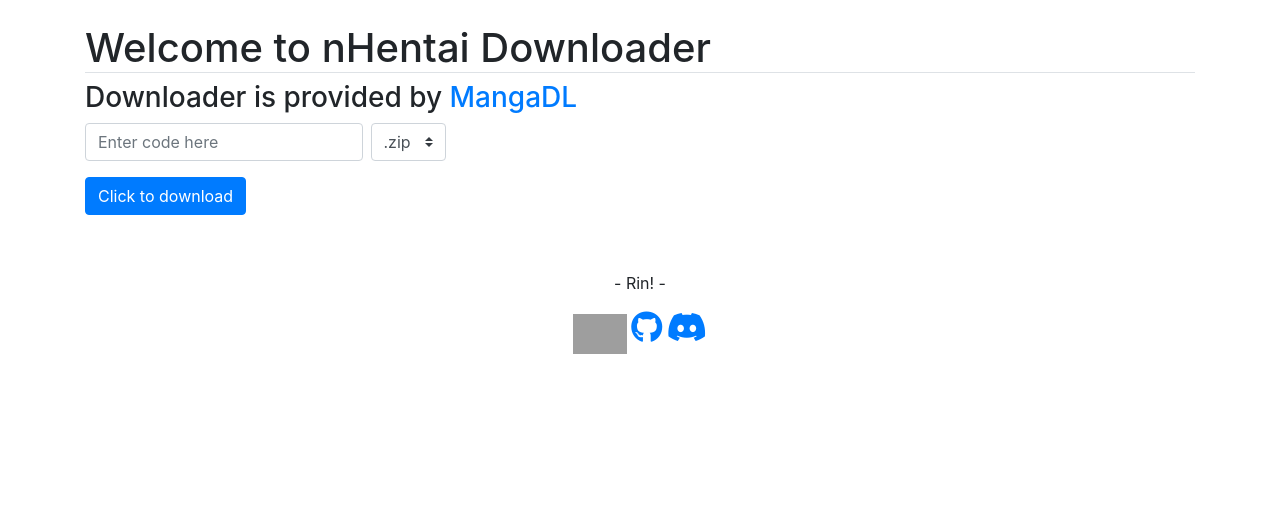
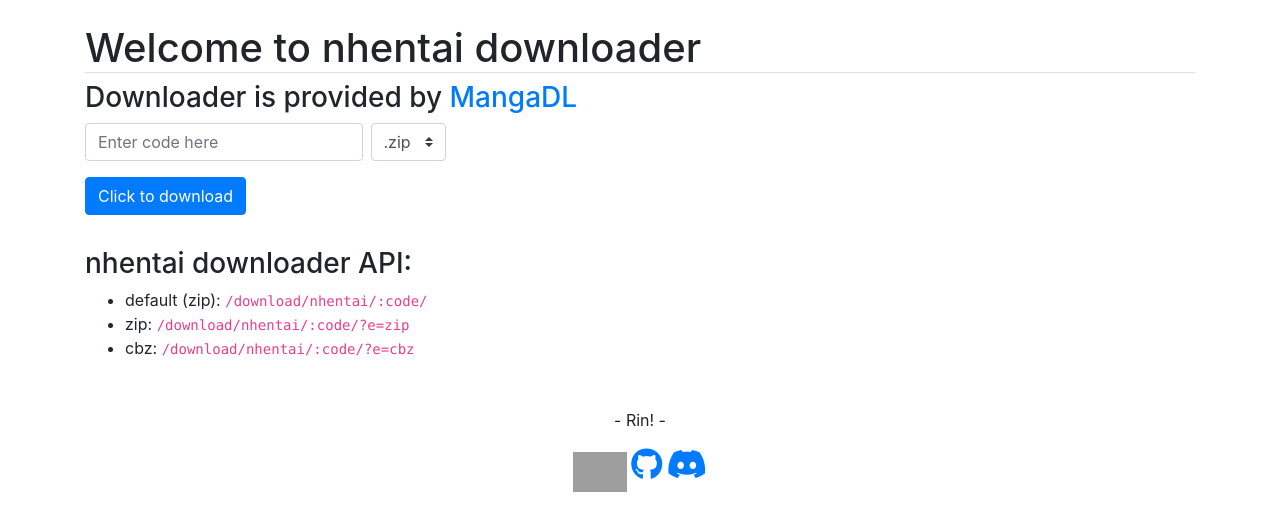
Before and after one commit to nikkozu/nhdl, a website: page views/index.html in a window 1280 px wide. Drawn offline with nearby package versions, Linux system fonts and the light colour scheme; grey boxes are pictures that could not be loaded.

Commit message:
Update index.html

```diff
--- a/views/index.html
+++ b/views/index.html
@@ -27,8 +27,7 @@
   </head>
   <body>
     <div class="container mt-4">
-      <h1 class="border-bottom">Welcome to nHentai Downloader</h1>
-      <div class="about-border"></div>
+      <h1 class="border-bottom">Welcome to nhentai downloader</h1>
       <h3>
         Downloader is provided by
         <a
@@ -59,6 +58,12 @@
       >
         Click to download
       </a>
+      <h3 class="mt-4 mb-2">nhentai downloader API:</h3>
+      <ul>
+        <li>default (zip): <code>/download/nhentai/:code/</code></li>
+        <li>zip: <code>/download/nhentai/:code/?e=zip</code></li>
+        <li>cbz: <code>/download/nhentai/:code/?e=cbz</code></li>
+      </ul>
     </div>
     <div class="container mt-5">
       <div class="text-center center-block">
@@ -70,9 +75,7 @@
               height="40"
               src="https://github.com/masami45/masami45/blob/master/buttons.png?raw=true"
           /></a>
-          <a
-            href="https://github.com/masami45/nhdl"
-            target="_blank"
+          <a href="https://github.com/masami45/nhdl" target="_blank"
             ><i class="fab fa-github fa-2x social"></i
           ></a>
           <a href="https://discord.gg/X3yeKgN" target="_blank"
```
